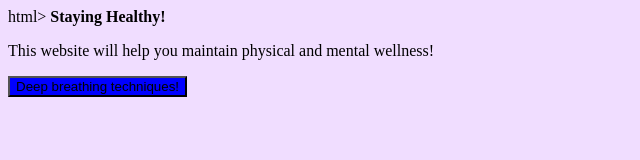
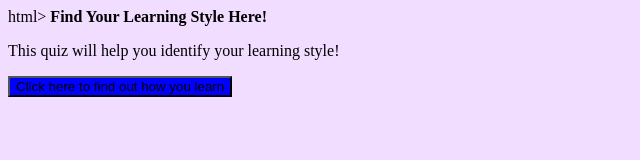
Before and after one commit to NRaj6/learningstyles, a plain HTML site: page index.html in a window 1280 px wide. Shown: the whole page, without its empty margins (0-640 px from the left). Drawn offline with Linux system fonts and the light colour scheme.

Commit message:
Update index.html

```diff
--- a/index.html
+++ b/index.html
@@ -2,18 +2,19 @@ html>
 
 	<head>
 
-	<b>Staying Healthy!</b>
+	<b>Find Your Learning Style Here!</b>
 
 	</head>
 
 
 
 	<body>
-	<p>This website will help you maintain physical and mental wellness!</p>
+	<p>This quiz will help you identify your learning style!</p>
 	<button style="background-color: blue;"
 	    type="button">
-	    Deep breathing techniques!
+	    Click here to find out how you learn
 	</button>
+	<script src="learningst.js"></script>
 	</body>
 
 
```
